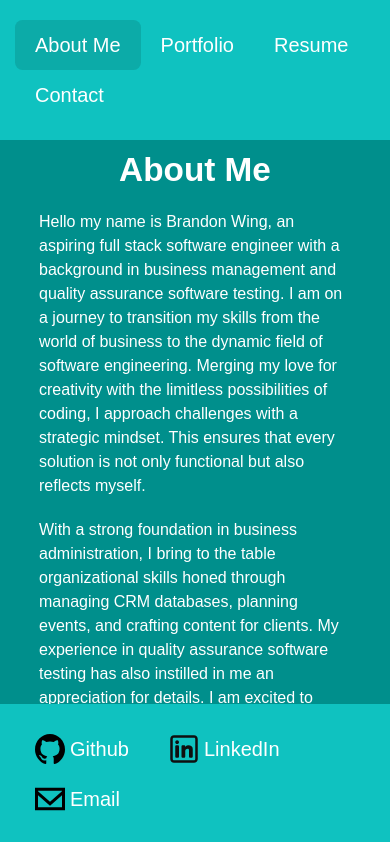
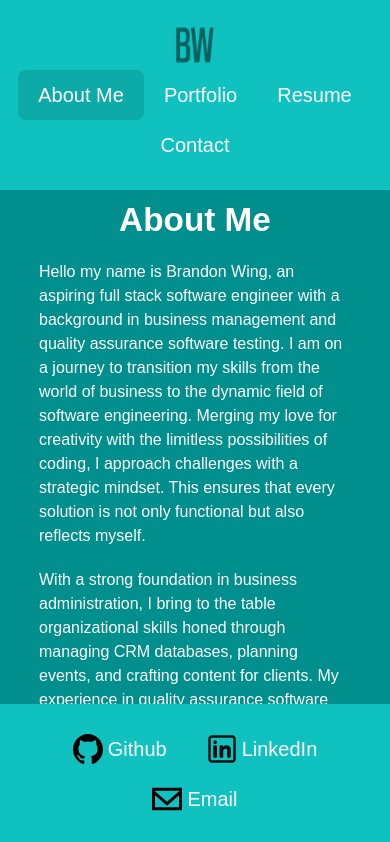
Before and after one commit to Bwing2/brandon-react-portfolio, a React (Vite) app: page / in a window 390 px wide. Shown: the top 842 px of the page. Built offline with nearby package versions, Linux system fonts and the light colour scheme.

Commit message:
Added logo to Navigation jsx, and adjusted CSS for nav bar.

```diff
--- a/src/App.css
+++ b/src/App.css
@@ -1,10 +1,28 @@
+.nav-container {
+  display: flex;
+  justify-content: space-between;
+  align-items: center;
+  width: 100%;
+}
+
+.nav {
+  display: flex;
+  justify-content: center;
+}
+
+.logo {
+  height: 50px;
+  width: 50px;
+}
+
 .container-fluid,
 .custom-background-color {
   background-color: var(--bkgrd-color1);
 }
 
 .nav-pills .nav-link,
-.nav-pills .nav-link.active:hover {
+.nav-pills .nav-link.active:hover,
+.custom-button-color {
   color: var(--text-color1);
 }
 
@@ -38,10 +56,6 @@
   border-top: solid var(--bkgrd-color3);
 }
 
-.custom-button-color {
-  color: var(--text-color1);
-}
-
 .info-container {
   display: flex;
   flex-direction: column;
@@ -67,10 +81,19 @@
 }
 
 @media (max-width: 850px) {
+  .nav-container {
+    flex-direction: column;
+  }
+
   .info-div {
     display: flex;
     flex-direction: column;
     align-items: center;
     justify-content: center;
   }
+
+  .profile-pic {
+    width: 200px;
+    height: 200px;
+  }
 }
--- a/src/components/Footer.jsx
+++ b/src/components/Footer.jsx
@@ -1,5 +1,5 @@
 function Footer() {
-  const links = [
+  const linksArray = [
     {
       href: 'https://github.com/Bwing2',
       imgSrc: '/github.svg',
@@ -24,7 +24,7 @@ function Footer() {
     <div className="container-fluid footer-container">
       <footer className="d-flex justify-content-center py-3">
         <ul className="nav nav-pills">
-          {links.map((link, index) => (
+          {linksArray.map((link, index) => (
             <li key={index} className="nav-link">
               <a href={link.href} className="text-decoration-none footer-link">
                 <img src={link.imgSrc} alt={link.imgAlt} />
--- a/src/components/Navigation.jsx
+++ b/src/components/Navigation.jsx
@@ -1,4 +1,5 @@
 import { Link, useLocation } from 'react-router-dom';
+import logo from '../images/logo.png';
 
 function Navigation() {
   const selectedPage = useLocation().pathname;
@@ -11,6 +12,8 @@ function Navigation() {
   ];
 
   return (
+    <div className="nav-container">
+      <img src={logo} alt="Logo" className="logo" />
       <ul className="nav nav-pills">
         {navArray.map((item) => (
           <li className="nav-item" key={item.path}>
@@ -25,6 +28,7 @@ function Navigation() {
           </li>
         ))}
       </ul>
+    </div>
   );
 }
 
--- a/src/index.css
+++ b/src/index.css
@@ -40,11 +40,12 @@ h1 {
 }
 
 p {
-  padding: 0 10%;
+  margin-left: 10%;
 }
 
 @media (max-width: 850px) {
   p {
     font-size: 16px;
+    margin-right: 10%;
   }
 }
```
Also changed, not shown: src/images/logo.png (added). Lines whose indentation alone changed are shown as unchanged.
